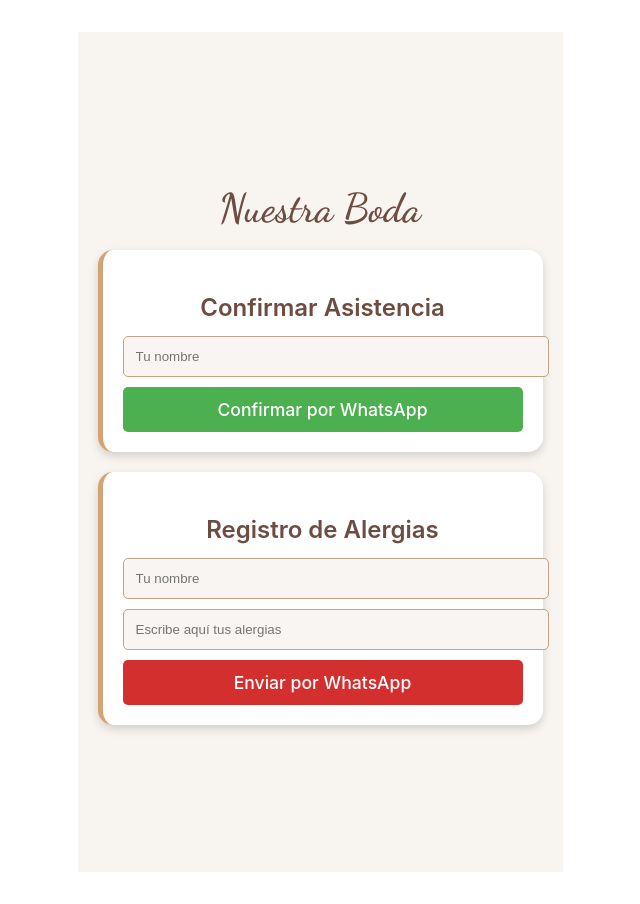
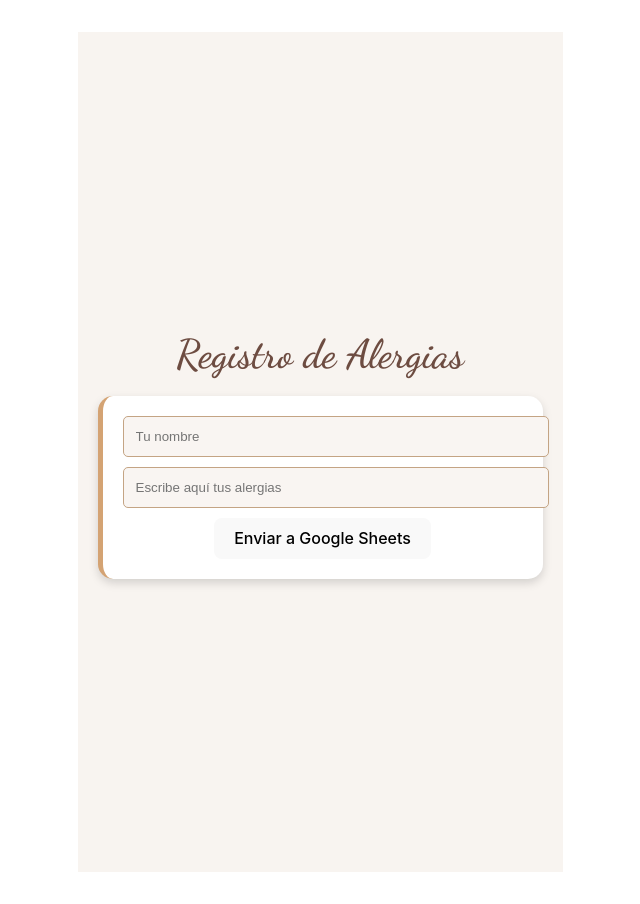
Before and after one commit to CristopherVanegas/BodaNicoleRo, a React (Vite) app in the folder boda_nicole_ro/: page / in a window 1280 px wide. Shown: the whole page, without its empty margins (320-960 px from the left). Built offline with nearby package versions, Linux system fonts and the light colour scheme.

Commit message:
Estilos y gsheets con web hook

```diff
--- a/boda_nicole_ro/src/WeddingPage/WeddingPage.jsx
+++ b/boda_nicole_ro/src/WeddingPage/WeddingPage.jsx
@@ -1,94 +1,65 @@
 import React, { useState } from "react";
-import PropTypes from "prop-types";
 import styles from "./WeddingPage.module.css";
 
 export const WeddingPage = () => {
   const [name, setName] = useState("");
   const [allergy, setAllergy] = useState("");
-  const phoneNumber = "5930939500816"; // Reemplaza con tu número de WhatsApp
-  const webhookUrl = "https://script.google.com/macros/s/AKfycbwGuMoai50VTyf9WiLOrv2RL5CynfBZwwnKl2lHAFpnOYwjwkVSWq52Wc1poedVEAo/exec"; // Tu URL de Google Apps Script
 
-  const sendToGoogleSheets = async (name, allergy) => {
-    await fetch(webhookUrl, {
-      method: "POST",
-      headers: { "Content-Type": "application/json" },
-      body: JSON.stringify({ name, allergy }),
-    });
+  const webhookUrl = "https://script.google.com/macros/s/AKfycbxOJnnOIMGGgkwe-ccNhlmnavRN01ydj60TDj8U79HlUhpWjdZ5IjuS9nATS4Z5DFPP/exec"; // Pega tu URL del webhook aquí
+
+  const sendToGoogleSheets = async () => {
+    if (!name || !allergy) {
+      alert("Por favor ingresa tu nombre y alergias antes de enviar.");
+      return;
+    }
+    try {
+      const response = await fetch(webhookUrl, {
+        method: "POST",
+        headers: {
+          "Content-Type": "application/json",
+        },
+        mode: "cors",  // 🔹 Se añade esto para evitar el error CORS
+        body: JSON.stringify({ name, allergy }),
+      });
+
+      if (!response.ok) {
+        throw new Error(`Error en la solicitud: ${response.status} ${response.statusText}`);
+      }
+
+      alert("Datos enviados correctamente a Google Sheets.");
+    } catch (error) {
+      console.error("Error en la solicitud a Google Sheets:", error);
+      alert(`Error al enviar datos: ${error.message}. Revisa la consola para más detalles.`);
+    }
   };
 
-  const handleConfirmAttendance = async () => {
-    const message = `Hola, soy ${name}. Confirmo mi asistencia a la boda.`;
-    await sendToGoogleSheets(name, "");
-    window.open(`https://wa.me/${phoneNumber}?text=${encodeURIComponent(message)}`, "_blank");
-  };
 
-  const handleSendAllergy = async () => {
-    const message = `Hola, soy ${name}. Tengo alergia a: ${allergy}`;
-    await sendToGoogleSheets(name, allergy);
-    window.open(`https://wa.me/${phoneNumber}?text=${encodeURIComponent(message)}`, "_blank");
-  };
 
   return (
     <div className={styles.container}>
-      <h1 className={styles.title}>Nuestra Boda</h1>
+      <h1 className={styles.title}>Registro de Alergias</h1>
 
-      <Card title="Confirmar Asistencia">
-        <Input placeholder="Tu nombre" value={name} onChange={setName} />
-        <Button onClick={handleConfirmAttendance} className={styles.buttonGreen}>
-          Confirmar por WhatsApp
-        </Button>
-      </Card>
-
-      <Card title="Registro de Alergias">
-        <Input placeholder="Tu nombre" value={name} onChange={setName} />
-        <Input placeholder="Escribe aquí tus alergias" value={allergy} onChange={setAllergy} />
-        <Button onClick={handleSendAllergy} className={styles.buttonRed}>
-          Enviar por WhatsApp
-        </Button>
-      </Card>
+      <div className={styles.card}>
+        <input
+          type="text"
+          placeholder="Tu nombre"
+          value={name}
+          onChange={(e) => setName(e.target.value)}
+          className={styles.input}
+        />
+        <input
+          type="text"
+          placeholder="Escribe aquí tus alergias"
+          value={allergy}
+          onChange={(e) => setAllergy(e.target.value)}
+          className={styles.input}
+        />
+        <button onClick={sendToGoogleSheets} className={styles.button}>
+          Enviar a Google Sheets
+        </button>
+      </div>
     </div>
   );
 };
 
-const Card = ({ title, children }) => (
-  <div className={styles.card}>
-    <h2 className={styles.subtitle}>{title}</h2>
-    {children}
-  </div>
-);
-
-Card.propTypes = {
-  title: PropTypes.string.isRequired,
-  children: PropTypes.node.isRequired,
-};
-
-const Input = ({ placeholder, value, onChange }) => (
-  <input
-    type="text"
-    placeholder={placeholder}
-    value={value}
-    onChange={(e) => onChange(e.target.value)}
-    className={styles.input}
-    style={{ color: "#000" }}
-  />
-);
-
-Input.propTypes = {
-  placeholder: PropTypes.string.isRequired,
-  value: PropTypes.string.isRequired,
-  onChange: PropTypes.func.isRequired,
-};
-
-const Button = ({ onClick, className, children }) => (
-  <button onClick={onClick} className={className}>
-    {children}
-  </button>
-);
-
-Button.propTypes = {
-  onClick: PropTypes.func.isRequired,
-  className: PropTypes.string.isRequired,
-  children: PropTypes.node.isRequired,
-};
-
 export default WeddingPage;
--- a/boda_nicole_ro/src/WeddingPage/WeddingPage.module.css
+++ b/boda_nicole_ro/src/WeddingPage/WeddingPage.module.css
@@ -42,6 +42,7 @@
   border: 1px solid #c4a484;
   border-radius: 5px;
   background-color: #f9f5f2;
+  color: black;
 }
 
 .buttonGreen {
```
